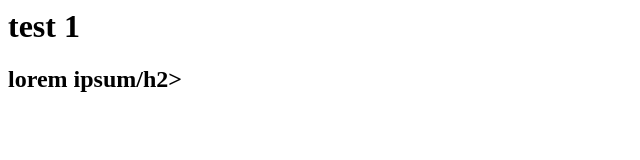
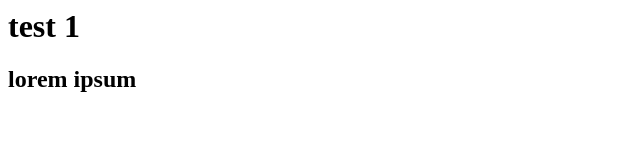
Before and after one commit to fberr/test1, a plain HTML site: page index.html in a window 1280 px wide. Shown: the full height of the page, 0-640 px from the left. Drawn offline with Linux system fonts and the light colour scheme.

Commit message:
Update index.html

```diff
--- a/index.html
+++ b/index.html
@@ -1,2 +1,2 @@
 <h1>test 1</h1>
-<h2>lorem ipsum/h2>
+<h2>lorem ipsum</h2>
```
